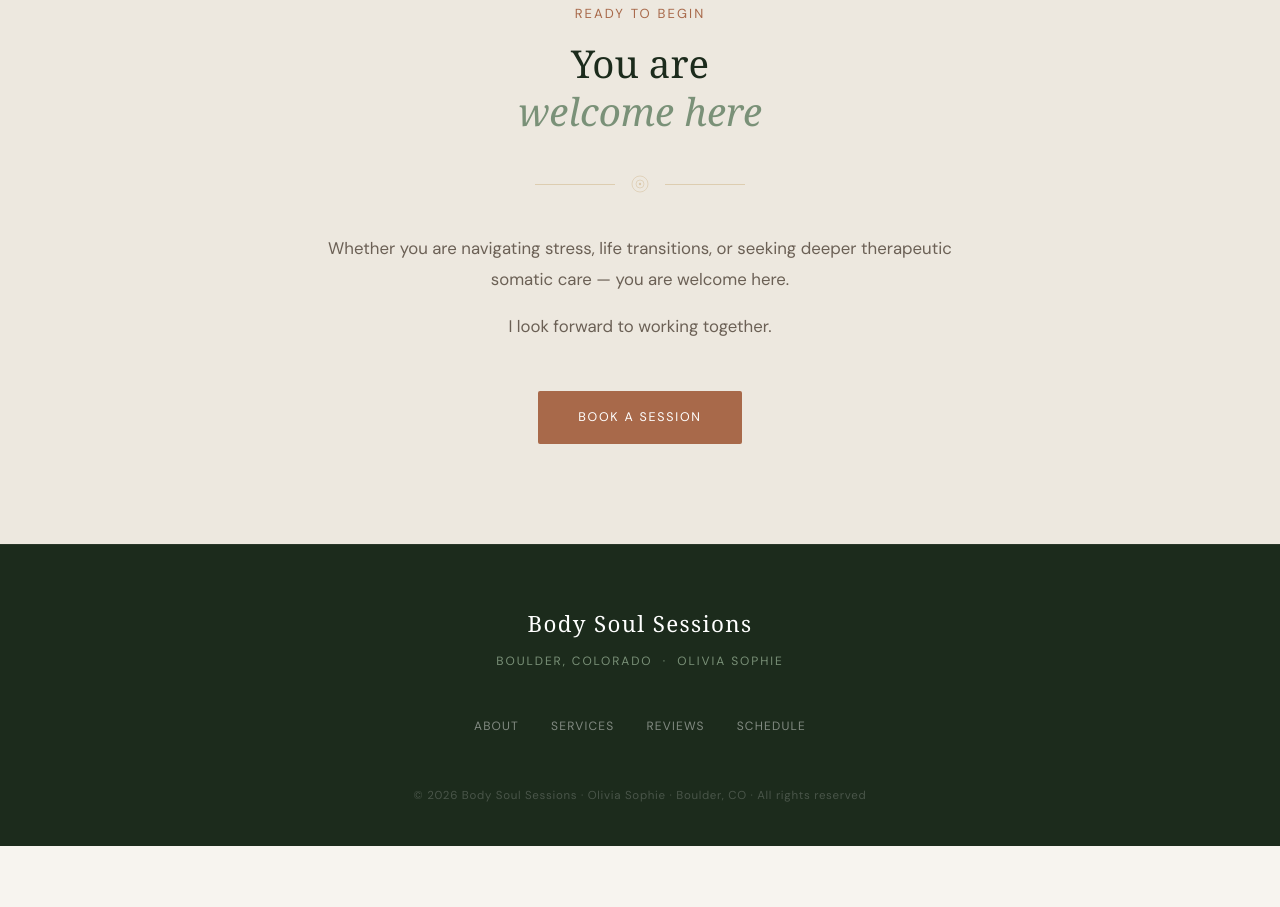
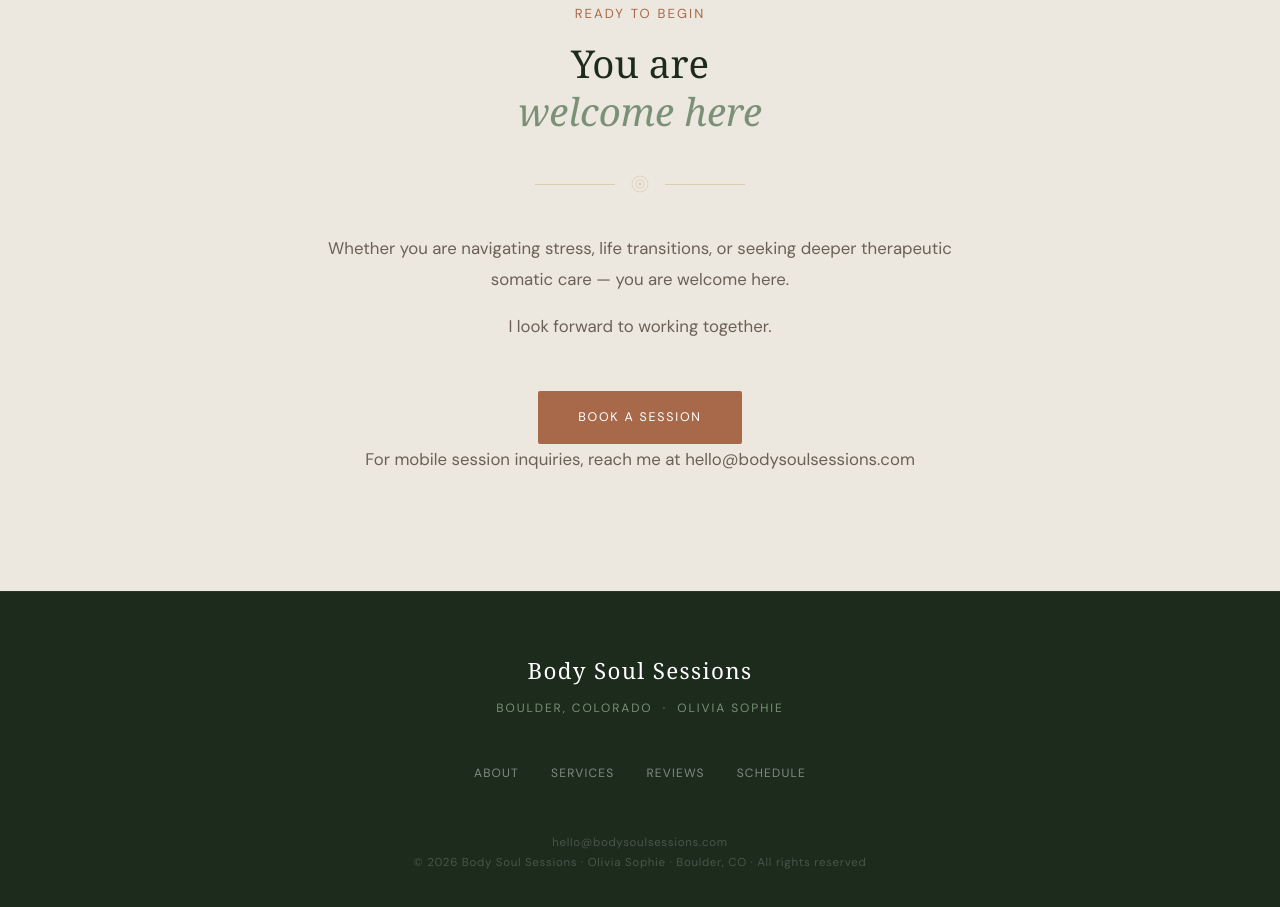
Before and after one commit to oliviasophiefranzen/bodysoulsessions, a plain HTML site: page index.html in a window 1280 px wide. Shown: the part 7524-8431 px from the top of the page. Before the commit the page ends 8370 px from the top, so only its background shows below. Drawn offline with Linux system fonts and the light colour scheme; a web font is replaced by a local one.

Commit message:
Update index.html

```diff
--- a/index.html
+++ b/index.html
@@ -578,18 +578,18 @@
         <script src="https://square.site/appointments/buyer/widget/YOUR-ID/en-US.js"></script>
       -->
 
-      <p class="book-body">
+  <p class="book-body">
         Whether you are navigating stress, life transitions, or seeking deeper
         therapeutic somatic care — you are welcome here.
       </p>
       <p class="book-body">I look forward to working together.</p>
-      <!-- SQUARE BOOKING BUTTON — replace href when Square link is ready -->
       <a href="https://app.squareup.com/appointments/book/q0tqmeufc4ex4p/LV346SKV7CH1C/start" target="_blank" rel="noopener noreferrer" class="btn-primary" id="bookBtn">Book a Session</a>
+      <p class="book-body">For mobile session inquiries, reach me at <a href="mailto:hello@bodysoulsessions.com">hello@bodysoulsessions.com</a></p>
     </div>
   </section>
 
   <!-- ===== FOOTER ===== -->
-  <footer>
+<footer>
     <p class="footer-logo">Body Soul Sessions</p>
     <p class="footer-location">Boulder, Colorado &nbsp;·&nbsp; Olivia Sophie</p>
     <ul class="footer-links">
@@ -598,10 +598,9 @@
       <li><a href="#testimonials">Reviews</a></li>
       <li><a href="#book">Schedule</a></li>
     </ul>
+    <p class="footer-copy"><a href="mailto:hello@bodysoulsessions.com">hello@bodysoulsessions.com</a></p>
     <p class="footer-copy">© 2026 Body Soul Sessions · Olivia Sophie · Boulder, CO · All rights reserved</p>
   </footer>
-
   <script src="script.js"></script>
-
 </body>
 </html>
```
